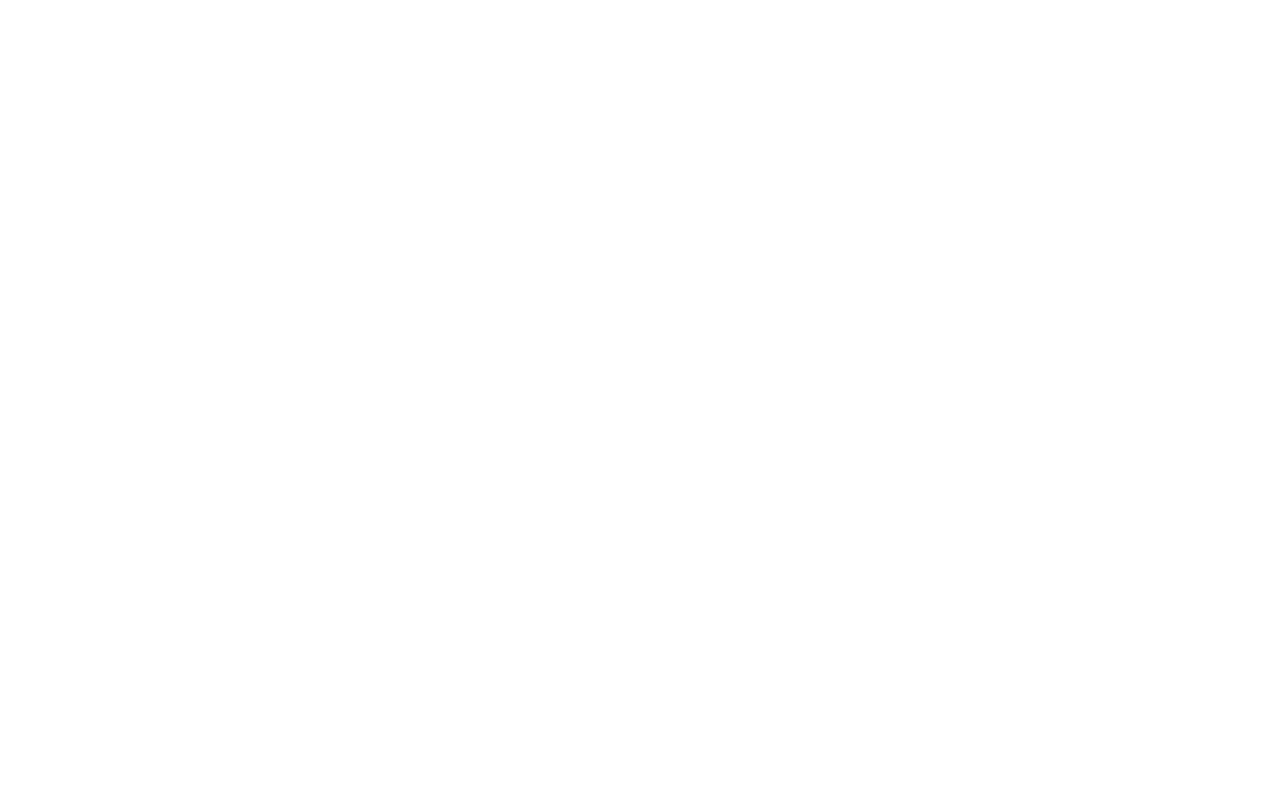
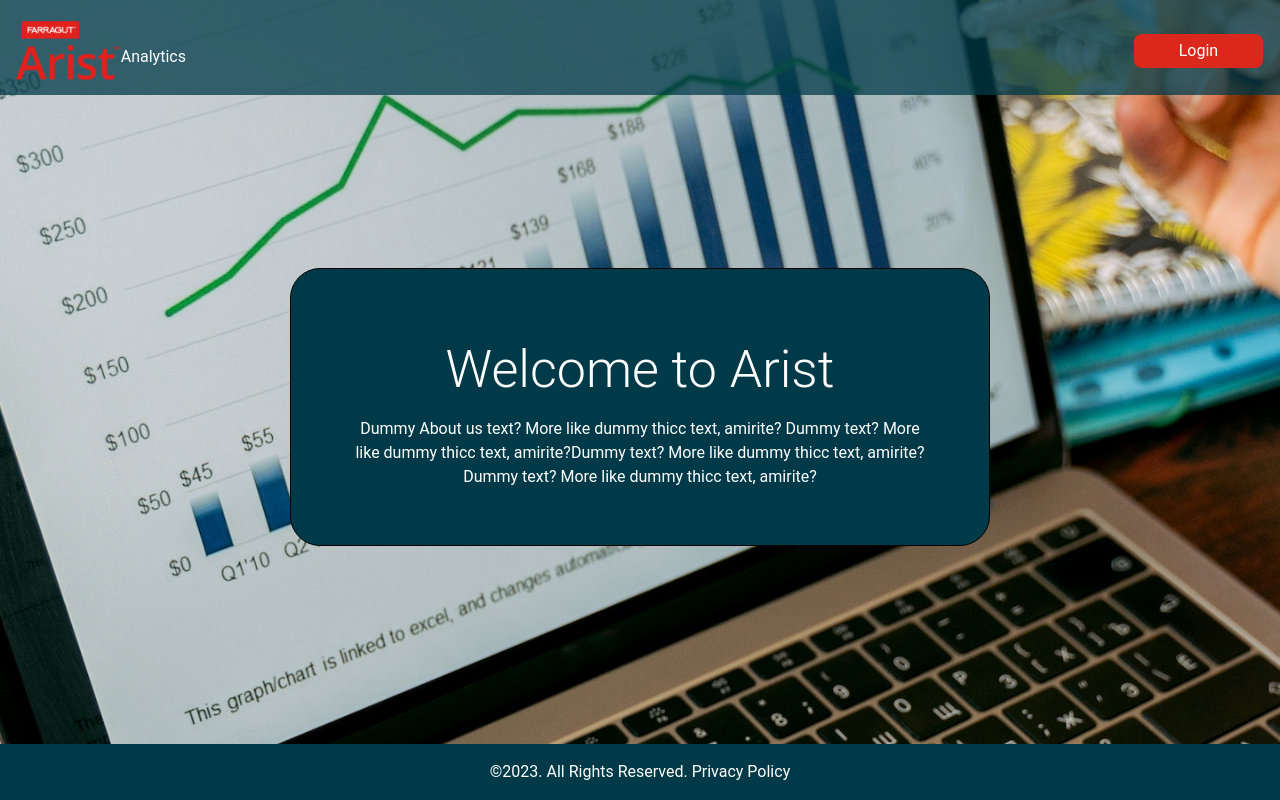
Before and after one commit to siddhanshjain/farragutapp, a React (Create React App) app in the folder farragut/: page /new in a window 1280 px wide. Before the commit this address had no page. Built offline with nearby package versions, Linux system fonts and the light colour scheme.

Commit message:
Commit for landing page UI

```diff
--- /dev/null
+++ b/farragut/src/assets/css/landingpage.css
@@ -0,0 +1,63 @@
+.header-wrapper {
+  background-color: #003a48bf;
+  position: fixed;
+  height: 95px;
+}
+.commoncomponent1 {
+}
+.logo-style1 {
+  height: 38px;
+}
+.landingpage-content {
+  background: url("../../image/landingpage.jpg") no-repeat center/cover;
+  width: 100%;
+  min-height: calc(100vh - 56px);
+  padding-top: 70px;
+}
+div.transbox1 {
+  background-color: #003a48;
+  border: 1px solid black;
+  border-radius: 30px;
+  max-width: 700px;
+  padding: 40px 60px;
+  text-align: center;
+}
+
+div.transbox1 p {
+  color: #fff;
+  /* display: flex;
+  justify-content: center;
+  font-size: 2vh;
+  text-align: center;
+  font-weight: 400; */
+}
+div.transbox1 h1 {
+  /* font-size: 5vh; */
+  color: #fff;
+  /* display: flex;
+  justify-content: center; */
+}
+
+.footer-val1 {
+  text-align: center;
+  background-color: #003a48;
+  color: white;
+  width: 100%;
+  height: 56px;
+}
+
+/* Responsive css */
+@media only screen and (max-width: 600px) {
+  div.transbox1 {
+    padding: 15px;
+  }
+  div.transbox1 h1 {
+    font-size: 28px;
+  }
+  div.transbox1 p {
+    font-size: 16px;
+  }
+  .footer-val1 {
+    font-size: 12px;
+  }
+}
--- /dev/null
+++ b/farragut/src/component/LandingPageNew.js
@@ -0,0 +1,60 @@
+import React from 'react';
+import Arist_logo from "../image/Arist_logo.png";
+import Logo2 from "../image/Logo2.png";
+import { NavLink } from "react-router-dom";
+import "../assets/css/landingpage.css";
+import LogoComponent from "./LogoComponent";
+
+const LandingPageNew = ({ flag, logoflag }) => {
+  return (
+    <>
+    <div className="main-wrapper landing-page">
+        <div className="container-fluid header-wrapper py-3">
+            <div className="row">
+                <div className="col-6">
+                    <LogoComponent flag={true} logoflag />
+                </div>
+                <div className="col-6 justify-content-end d-flex align-items-center">
+                    <button className="buttoncss">
+                        <NavLink
+                            to="/login"
+                            style={{ textDecoration: "none", color: "white" }}
+                        >
+                            Login
+                        </NavLink>
+                    </button>
+                </div>
+            </div>
+        </div>
+        <div className="container-fluid landingpage-content justify-content-center align-items-center d-flex">
+            <div className="row">
+                <div className="col-md-12">
+                    <div className="container">
+                        <div className="row justify-content-center">
+                            <div class="transbox1">
+                                <h1>Welcome to Arist</h1>
+                                <p>
+                                Dummy About us text? More like dummy thicc text, amirite? Dummy
+                                text? More like dummy thicc text, amirite?Dummy text? More like
+                                dummy thicc text, amirite?Dummy text? More like dummy thicc text,
+                                amirite?
+                                </p>
+                            </div>
+                        </div>
+                    </div>
+                </div>
+            </div>
+        </div>
+        <div className="container-fluid footer-val1 py-3">
+            <div className="row">
+                <div className="col-md-12">
+                    <div className="">©2023. All Rights Reserved. Privacy Policy</div>
+                </div>
+            </div>
+        </div>
+    </div>
+    </>
+  )
+}
+
+export default LandingPageNew
--- a/farragut/src/component/LogoComponent.js
+++ b/farragut/src/component/LogoComponent.js
@@ -1,23 +1,25 @@
 import React from "react";
 import Arist_logo from "../image/Arist_logo.png";
+import aristLogo from "../assets/img/arist-logo-white.png";
 import Logo2 from "../image/Logo2.png";
 
 const LogoComponent = ({ flag, logoflag }) => {
   return (
-    <div className={flag ? "commoncomponent p-1" : ""}>
+    <div className={flag ? "commoncomponent1 p-1" : ""}>
       {" "}
-      <div className="d-inline" style={{ marginLeft: "2vw" }}>
+      <div className="d-inline" style={{ marginLeft: "0.5vw" }}>
         {logoflag && (
           <img
             src={Logo2}
             alt="no-logo found"
-            style={{ width: "3vw", height: "2.6vh" }}
+            style={{ height: "18px", marginBottom: "6px" }}
           />
         )}
         <br />
-
-        <img src={Arist_logo} alt="no-logo found" className="logo-style" />
-        <p2 style={{ color: "white" }}>Analytics</p2>
+        <div className="d-flex">
+          <img src={Arist_logo} alt="no-logo found" className="logo-style1" />
+          <p2 style={{ color: "white" }}>Analytics</p2>
+        </div>
       </div>
     </div>
   );
--- a/farragut/src/elements/routes.js
+++ b/farragut/src/elements/routes.js
@@ -1,6 +1,7 @@
 import Dashboard from "../component/Dashboard";
 import LandingPage from "../component/LandingPage";
 import Login from "../component/Login";
+import LandingPageNew from "../component/LandingPageNew";
 
 export const authProtectedRoutes = [
   {
@@ -54,6 +55,11 @@
     element: LandingPage,
   },
   {
+    path: "/new",
+    // name: "LandingPage",
+    element: LandingPageNew,
+  },
+  {
     path: "/login",
     // name: "Login",
     element: Login,
```
Also changed, not shown: farragut/src/assets/img/arist-logo-white.png (added).
